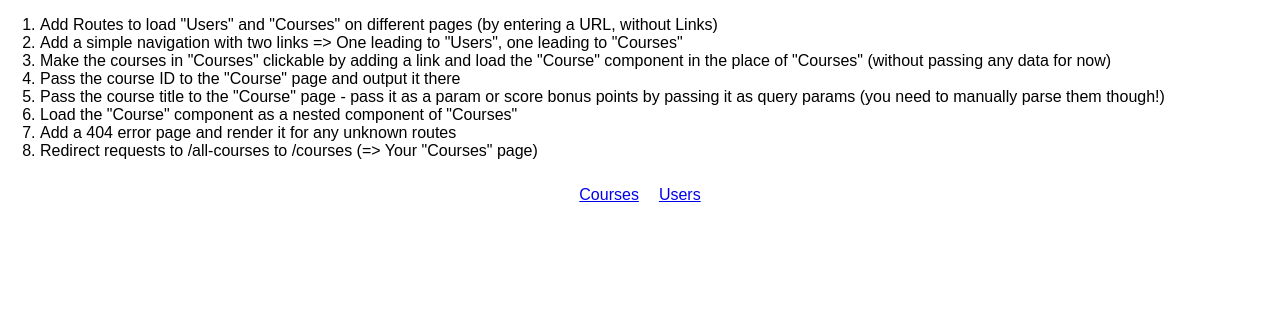
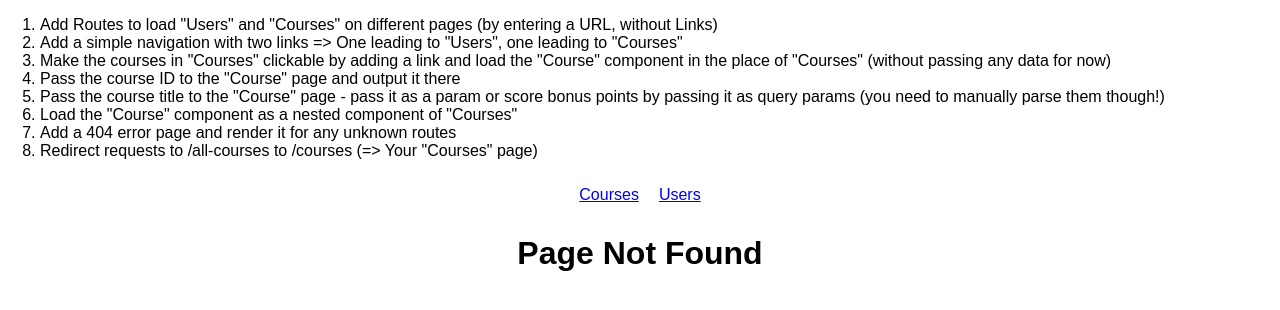
Before and after one commit to alexandria-lewis/routing--assignment-problem, a React (Create React App) app: page / in a window 1280 px wide. Shown: the top 310 px of the page. Built offline with nearby package versions, Linux system fonts and the light colour scheme.

Commit message:
Add a 404 error page and render it for any unknown routes

```diff
--- a/src/App.js
+++ b/src/App.js
@@ -4,6 +4,7 @@ import { Route, NavLink, Switch } from 'react-router-dom';
 import Courses from './containers/Courses/Courses';
 // import Course from './containers/Course/Course';
 import Users from './containers/Users/Users';
+import NoMatch from './component/NoMatch/NoMatch';
 
 class App extends Component {
   render () {
@@ -39,6 +40,8 @@ class App extends Component {
           <Route path="/users" component={Users} />
           {/* <Route path="/courses/:courseId" component={Course} /> */}
           <Route path="/courses" exact component={Courses} />
+          {/* most unspecific route at the end to catch all */}
+          <Route component={NoMatch} />
         </Switch>
 
       </div>
--- /dev/null
+++ b/src/component/NoMatch/NoMatch.js
@@ -0,0 +1,7 @@
+import React from 'react';
+
+const  noMatch = () => (
+    <h1 style={{textAlign: 'center'}}>Page Not Found</h1>
+);
+
+export default noMatch;
```
